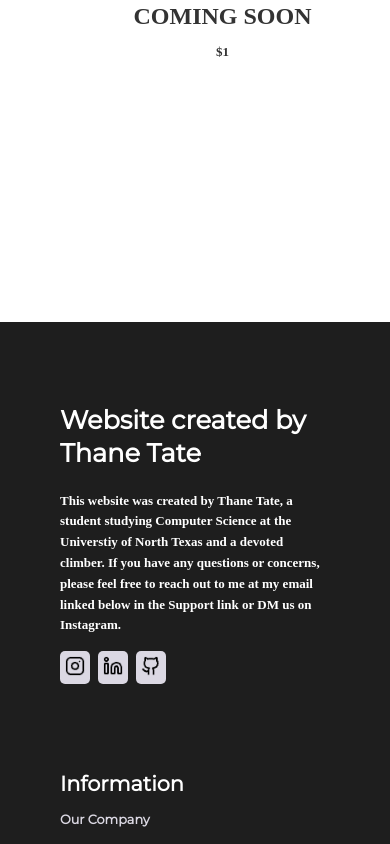
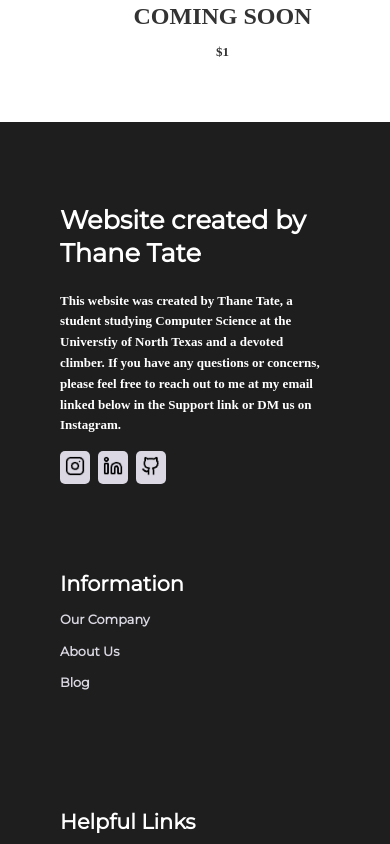
Before and after one commit to thanetate/Theory-Climbing, a Next.js app in the folder my-app/: page / in a window 390 px wide. Shown: the part 1160-2004 px from the top of the page. Built offline with nearby package versions, Linux system fonts and the light colour scheme; no server answers.

Commit message:
footer-realignment

```diff
--- a/my-app/app/(front)/page.tsx
+++ b/my-app/app/(front)/page.tsx
@@ -34,9 +34,9 @@ export default function Home() {
         <Image
           src="/Images/main.jpeg"
           alt="main picture"
-          layout="responsive" // Add layout for responsiveness
-          width={1200} // Adjust based on your image dimensions
-          height={800} // Adjust based on your image dimensions
+          layout="responsive"
+          width={1200}
+          height={800}
         />
       </section>
 
--- a/my-app/app/globals.css
+++ b/my-app/app/globals.css
@@ -548,9 +548,6 @@ span {
   .newsletter-right {
     width: 90%;
     padding-bottom: 20px;
-  }
-  .footer-content {
-    margin-top: 200px;
   }
 }
 
```
